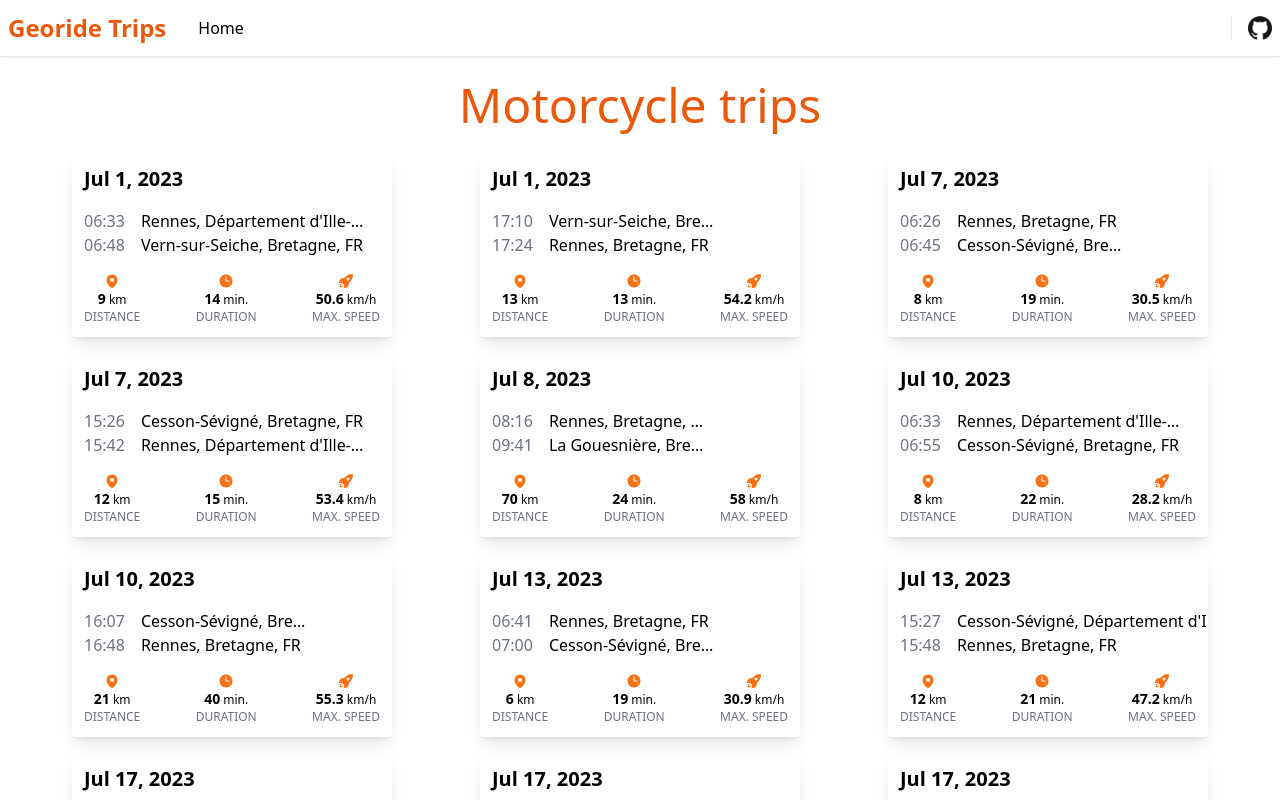
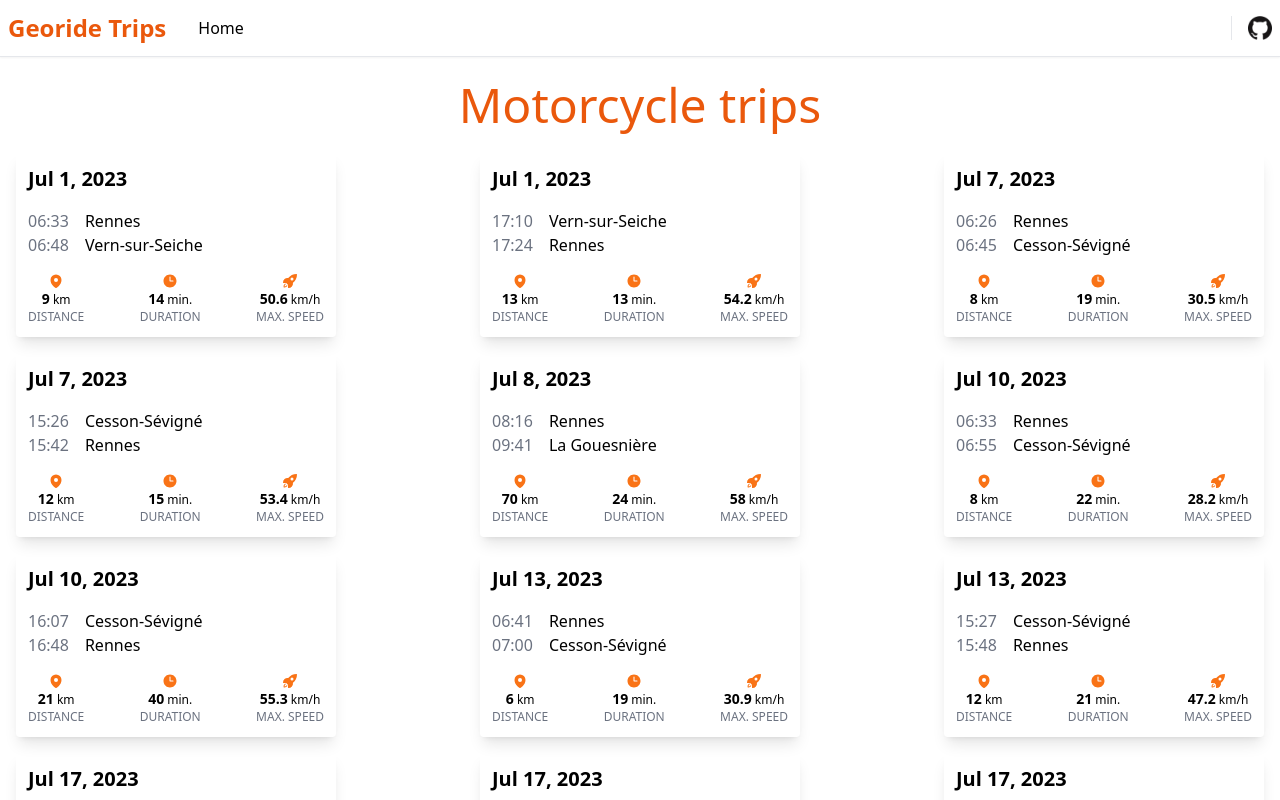
Before and after one commit to elkoiko/Georide-Trips, an Angular app: page / in a window 1280 px wide. Shown: the top 800 px of the page. Built offline with nearby package versions, Linux system fonts and the light colour scheme.

Commit message:
Display only the city name for addresses

```diff
--- a/src/app/components/trip-card/trip-card.component.html
+++ b/src/app/components/trip-card/trip-card.component.html
@@ -6,8 +6,8 @@
             <p class="text-gray-500">{{ trip.endTime | date: 'HH:mm' }}</p>
         </div>
         <div>
-            <p class="w-3/4 whitespace-nowrap overflow-hidden text-ellipsis">{{ trip.startAddress | georideAddress }}</p>
-            <p class="w-3/4 whitespace-nowrap overflow-hidden text-ellipsis">{{ trip.endAddress | georideAddress }}</p>
+            <p>{{ trip.startAddress | georideAddress }}</p>
+            <p>{{ trip.endAddress | georideAddress }}</p>
         </div>
     </div>
     <div class="flex content-evenly justify-between text-center">
--- a/src/app/components/trips-list/trips-list.component.html
+++ b/src/app/components/trips-list/trips-list.component.html
@@ -1,6 +1,6 @@
 <div class="">
     <h2 class="text-center text-5xl my-6 text-orange-600">Motorcycle trips</h2>
-    <div class="flex justify-evenly flex-wrap gap-4">
+    <div class="flex justify-between flex-wrap gap-4 m-4">
         <h3 *ngIf="loading" class="text-2xl">Fetching trips...</h3>
         <h3 *ngIf="!loading && (trips === undefined || trips.length <= 0)" class="text-2xl">No trips available</h3>
         <p *ngIf="errorMessage" class="text-red-500">{{ errorMessage }}</p>
--- a/src/app/pipes/georide-address.pipe.ts
+++ b/src/app/pipes/georide-address.pipe.ts
@@ -6,7 +6,8 @@ import { Pipe, PipeTransform } from '@angular/core';
 export class GeorideAddressPipe implements PipeTransform {
 
   transform(value: string, ...args: unknown[]): string {
-    return value.substring(1).replaceAll(",", ", ");
+    const address = value.split(",");
+    return (address.length >= 2) ? address[1] : "Unknown";
   }
 
 }
```
